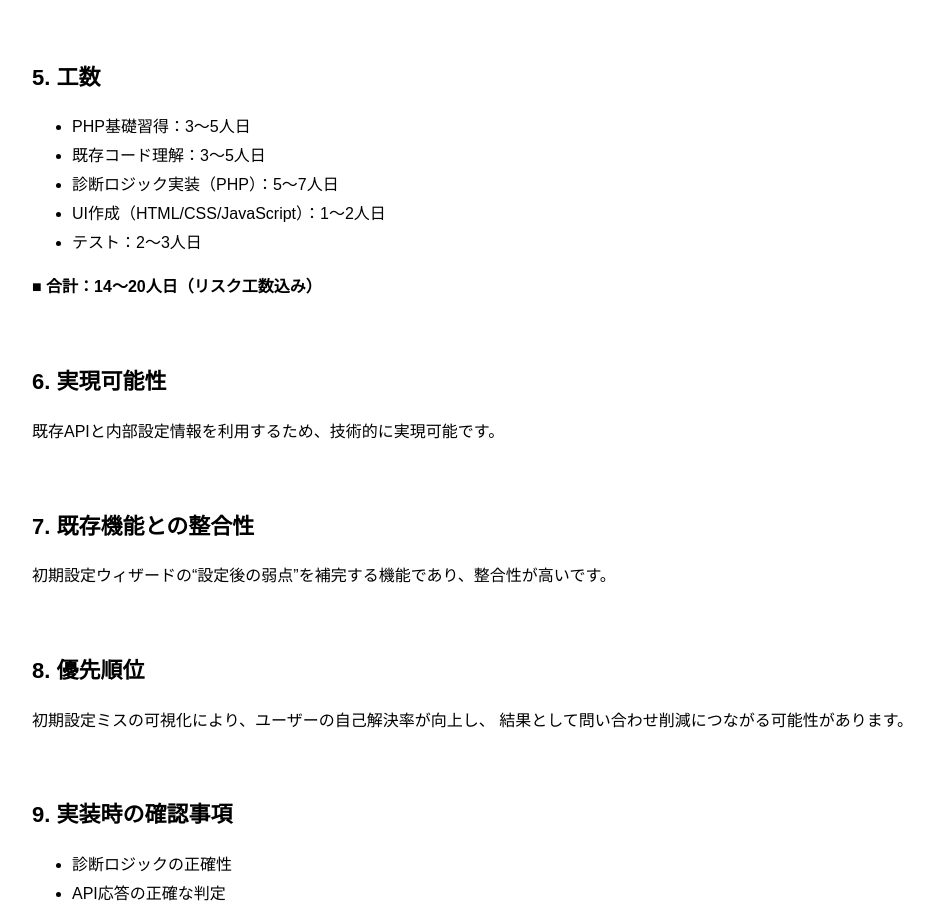
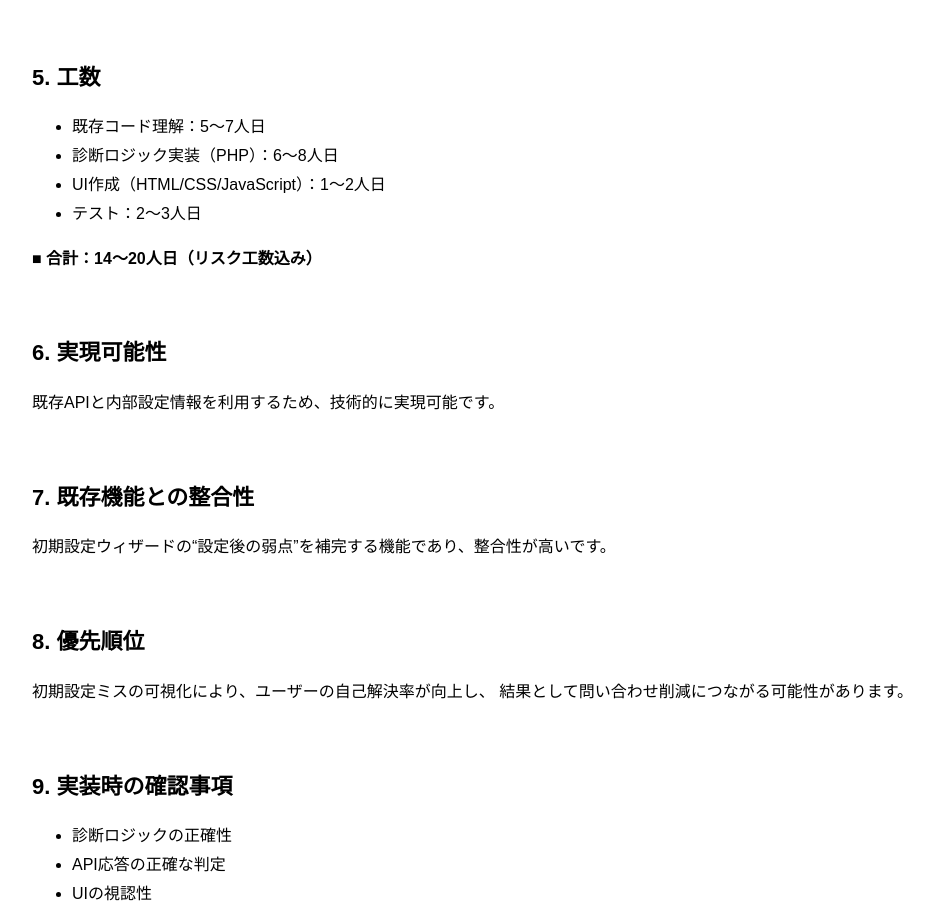
Before and after one commit to test202608/sample, a Next.js app: page /proposal1 in a window 1280 px wide. Shown: the part 1479-2389 px from the top of the page, without its empty margins (16-950 px from the left). Built offline with nearby package versions, Linux system fonts and the light colour scheme.

Commit message:
ブラッシュアップ

```diff
--- a/app/proposal1/page.js
+++ b/app/proposal1/page.js
@@ -168,9 +168,8 @@ export default function Proposal1() {
       <section style={{ marginBottom: "60px" }}>
         <h2 style={{ fontSize: "22px", marginBottom: "10px" }}>5. 工数</h2>
         <ul>
-          <li>PHP基礎習得：3〜5人日</li>
-          <li>既存コード理解：3〜5人日</li>
-          <li>診断ロジック実装（PHP）：5〜7人日</li>
+          <li>既存コード理解：5〜7人日</li>
+          <li>診断ロジック実装（PHP）：6〜8人日</li>
           <li>UI作成（HTML/CSS/JavaScript）：1〜2人日</li>
           <li>テスト：2〜3人日</li>
         </ul>
```
